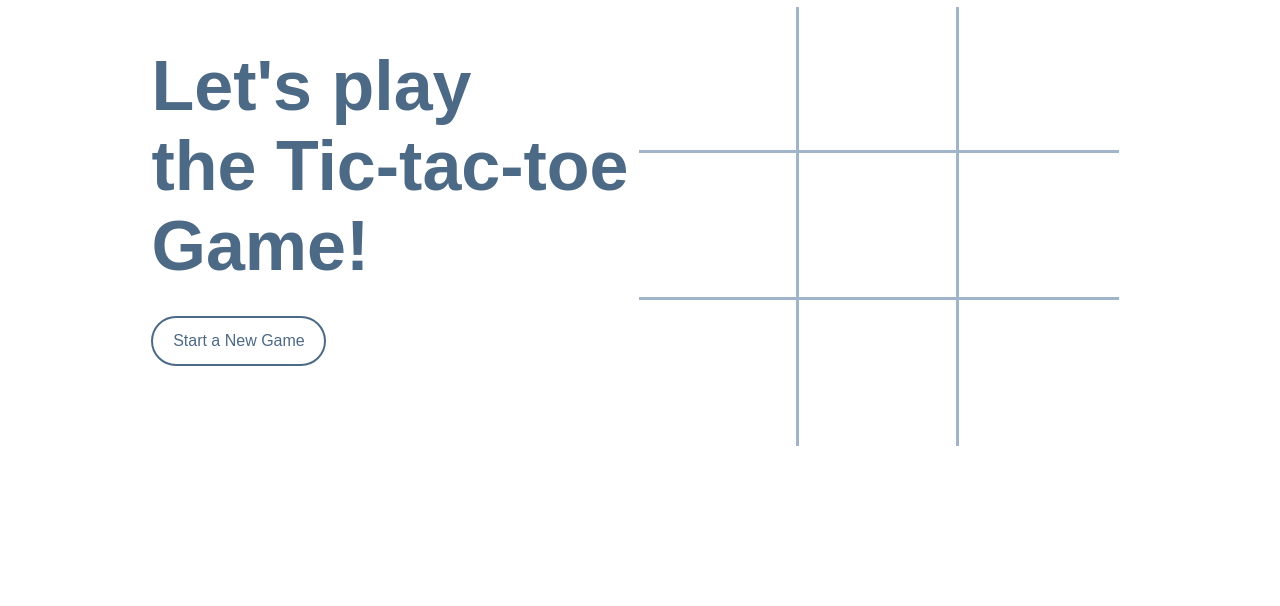
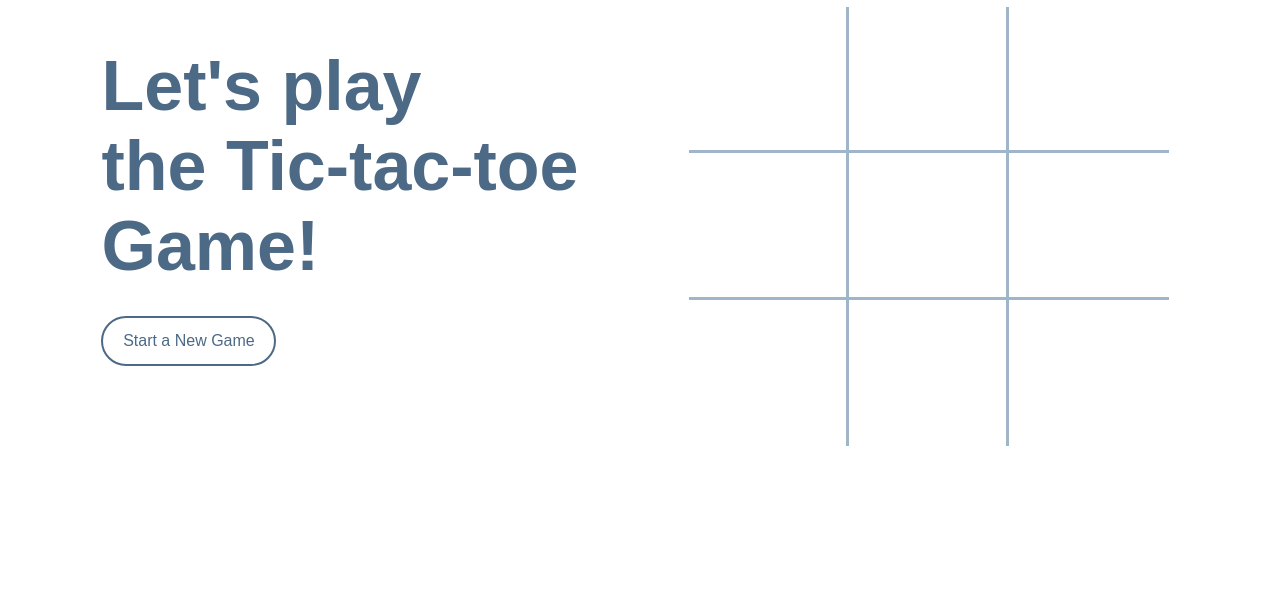
Before and after one commit to leituu/tictactoe-new-version, a plain HTML site: page index.html in a window 1280 px wide. Shown: the part 194-800 px from the top of the page. Drawn offline with Linux system fonts and the light colour scheme.

Commit message:
modified board position

```diff
--- a/css/style.css
+++ b/css/style.css
@@ -53,6 +53,10 @@ h1 {
 
 .hidden {
     display: none;
+}
+
+.right {
+    margin-left: 100px;
 }
 
 .game {
```
